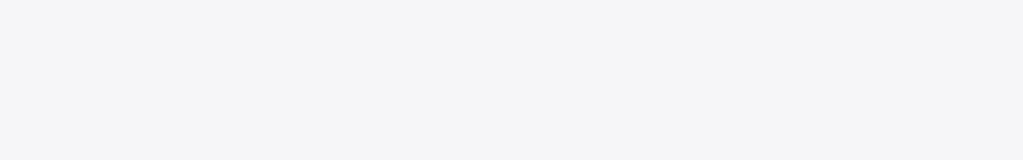
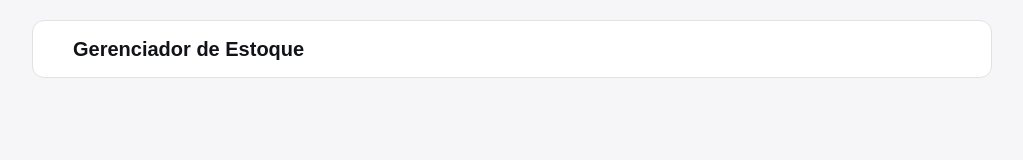
Before and after one commit to DiogoSouza268/Trabalho, a plain HTML site: page index.html in a window 1280 px wide. Shown: the whole page, without its empty margins (128-1151 px from the left). Drawn offline with Linux system fonts and the light colour scheme; a web font is replaced by a local one.

Commit message:
feat: add main layout components

```diff
--- a/index.html
+++ b/index.html
@@ -9,6 +9,16 @@
   <link rel="stylesheet" href="style.css" />
 </head>
 <body>
+    <div class="app-container">
+  <header class="topbar">
+    <h2 class="title">Gerenciador de Estoque</h2>
+  </header>
+
+  <main class="main-content">
+    <!-- Conteúdo virá aqui -->
+  </main>
+</div>
+
   <script src="script.js"></script>
 </body>
 </html>
--- a/style.css
+++ b/style.css
@@ -21,3 +21,37 @@ body {
   margin: 0;
   padding: 0;
 }
+.app-container {
+  display: flex;
+  flex-direction: column;
+  min-height: 100vh;
+  align-items: center;
+  padding: 20px;
+}
+
+.topbar {
+  display: flex;
+  justify-content: space-between;
+  align-items: center;
+  background: var(--white);
+  border: 1px solid #e2e2e2;
+  border-radius: 12px;
+  width: 100%;
+  max-width: 960px;
+  margin-bottom: 32px;
+}
+
+.title {
+  font-size: 20px;
+  font-weight: 700;
+  padding-left: 2.5rem;
+}
+
+.main-content {
+  position: relative;
+  width: 100%;
+  max-width: 960px;
+  display: flex;
+  flex-direction: column;
+  gap: 32px;
+}
```
